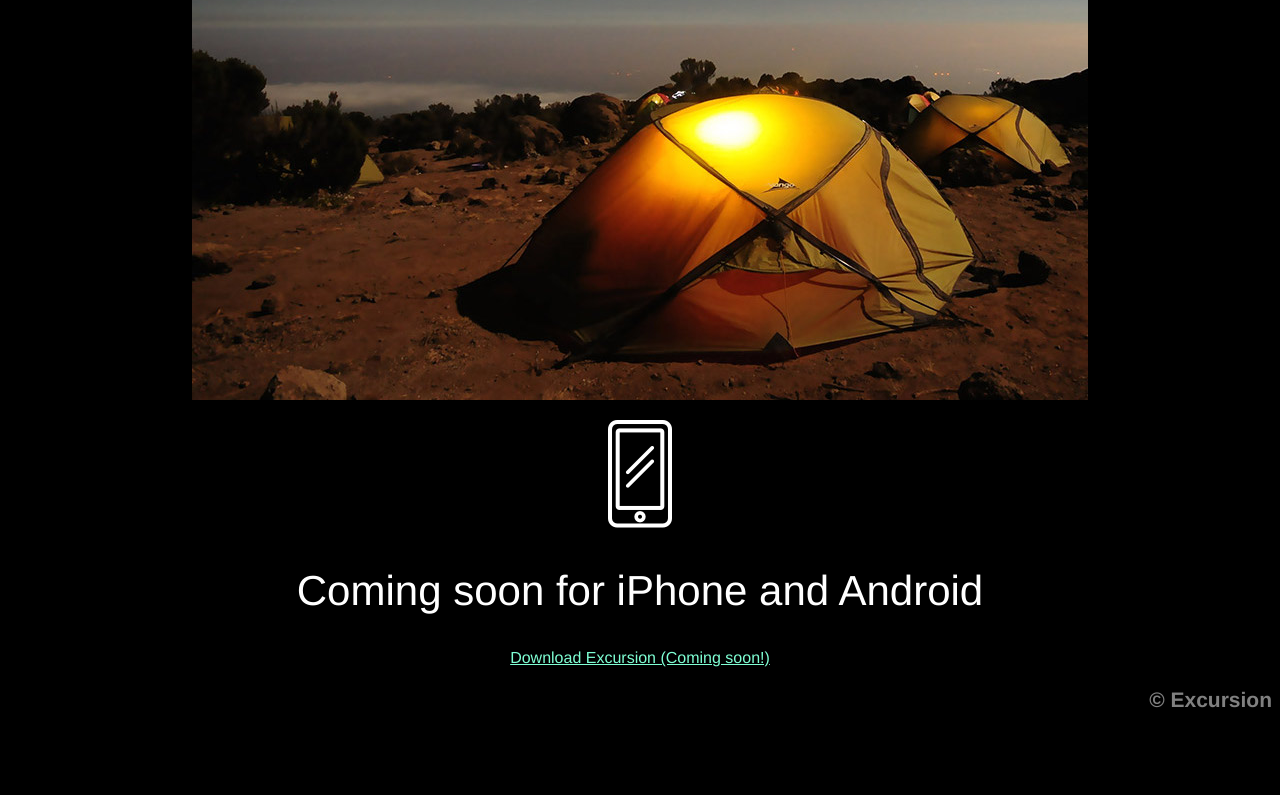
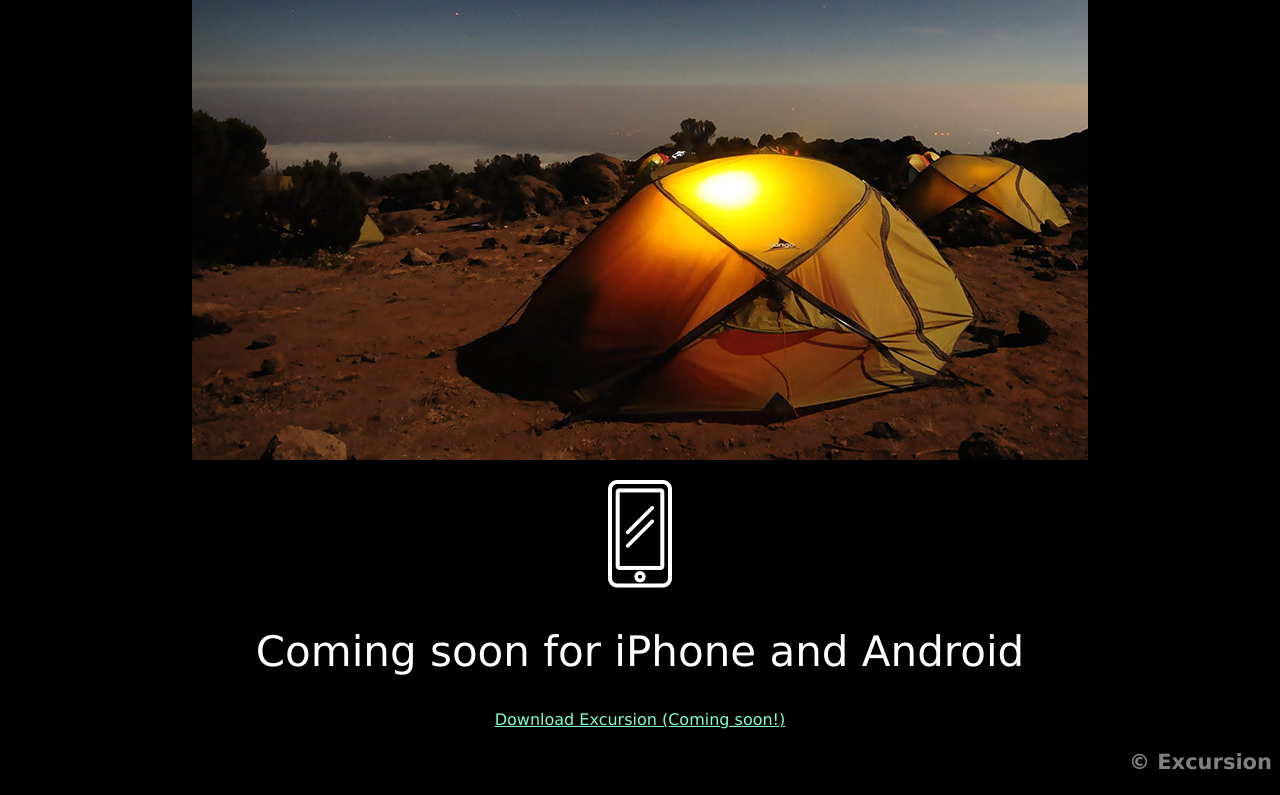
Before and after one commit to Kerrie-jr/Excursion, a plain HTML site: page index.html in a window 1280 px wide. Shown: the part 603-1398 px from the top of the page. Before the commit the page ends 1336 px from the top, so only its background shows below. Drawn offline with Linux system fonts and the light colour scheme.

Commit message:
Final Commit

```diff
--- a/Resources/CSS/style.css
+++ b/Resources/CSS/style.css
@@ -1,25 +1,27 @@
 
 
-/* Use <body> as selector for entire landing page */
+/* Use <body> as selector for entire landing page common elements - specifics for size and color exceptions per selectors below */
 
 body {
     background-color: black;
     text-align: center;
-    font-family: helvetica;
+    font-family: verdana;
     color: white;
 }
 
-/* Set header font size; default font-weight = Normal */
+/* Set header font size; default font-weight already 'Normal' */
 
 h1 {
   font-size: 50px
 }
 
-/* Use <a> to color text aquamarine */
+/* Use <a> to set font color and size */
 
 a {
   color: aquamarine; font-size: 16px
 }
+
+/* Video container format */
 
 video {
   object-fit: contain;
@@ -37,6 +39,8 @@ h3 {
   font-size: 21px; color: gray
 }
 
+/* Aligns company copyright to right with id selector */
+
 #right {
   text-align: right;
 }
--- a/index.html
+++ b/index.html
@@ -10,6 +10,8 @@
     <h1>
       Discover hidden places in the world around you
     </h1>
+
+      <!-- Go nowhere links - <p> for spacing + embedded video -->
 
     <p>
       <a
@@ -30,6 +32,8 @@
       Excursion remembers places you like and recommennds new places around you
     </h3>
 
+      <!-- Images from Resources folder -->
+
     <p>
       <img src="./Resources/Images/camp.jpg" alt="Camping Ground">
     </p>
@@ -42,13 +46,19 @@
       Coming soon for iPhone and Android
     </h2>
 
+      <!-- Second identical link from line 18 - no <p> needed for spacing -->
+
     <a
       href="">Download Excursion (Coming soon!)
     </a>
 
-    <h3
-      id="right">&#169; Excursion
-    </h3>
+      <!-- Footer setup with id as right-justify selector -->
+
+    <footer>
+      <h3
+        id="right">&#169; Excursion
+      </h3>
+    </footer>
 
   </body>
 </html>
```
